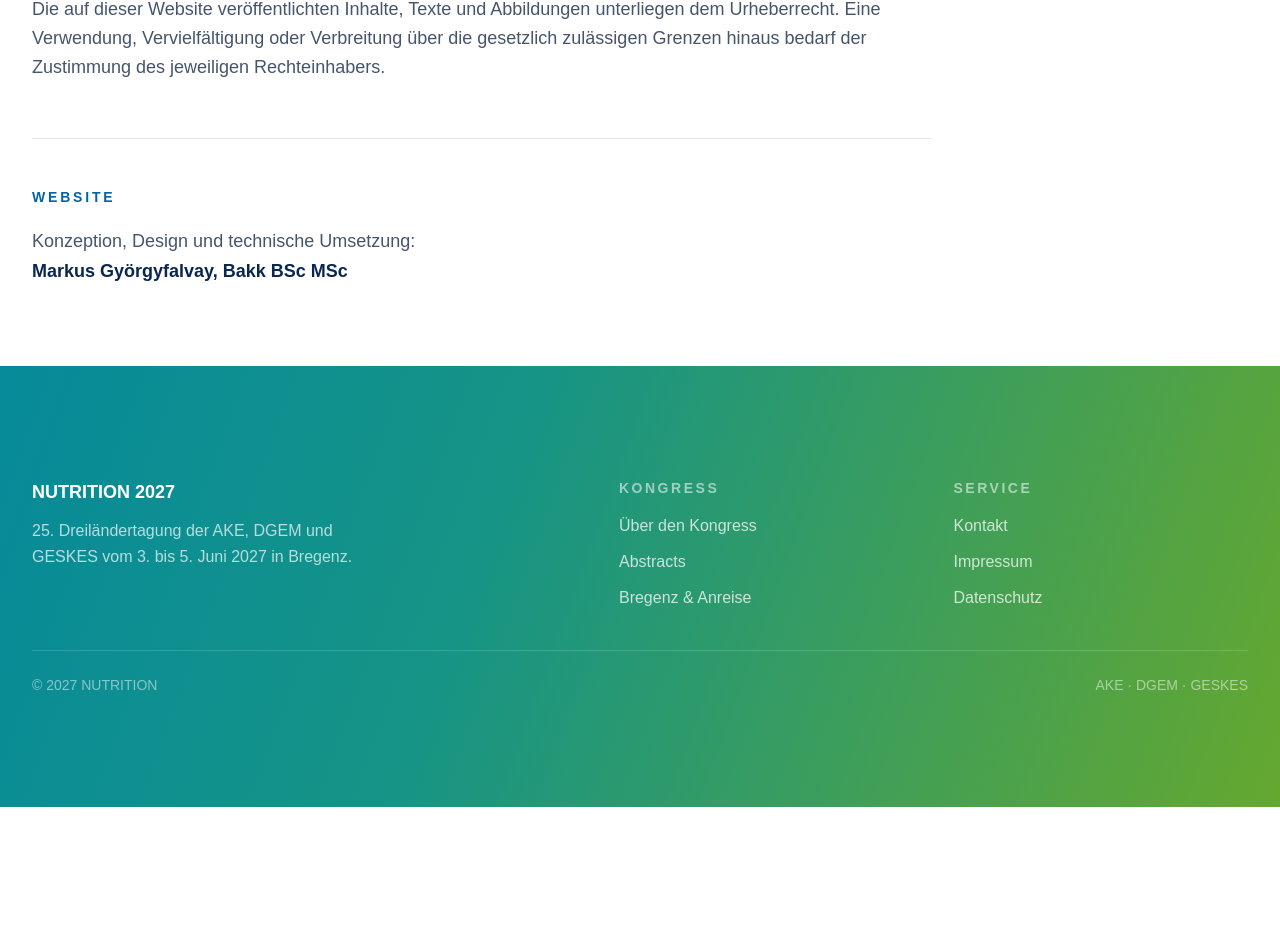
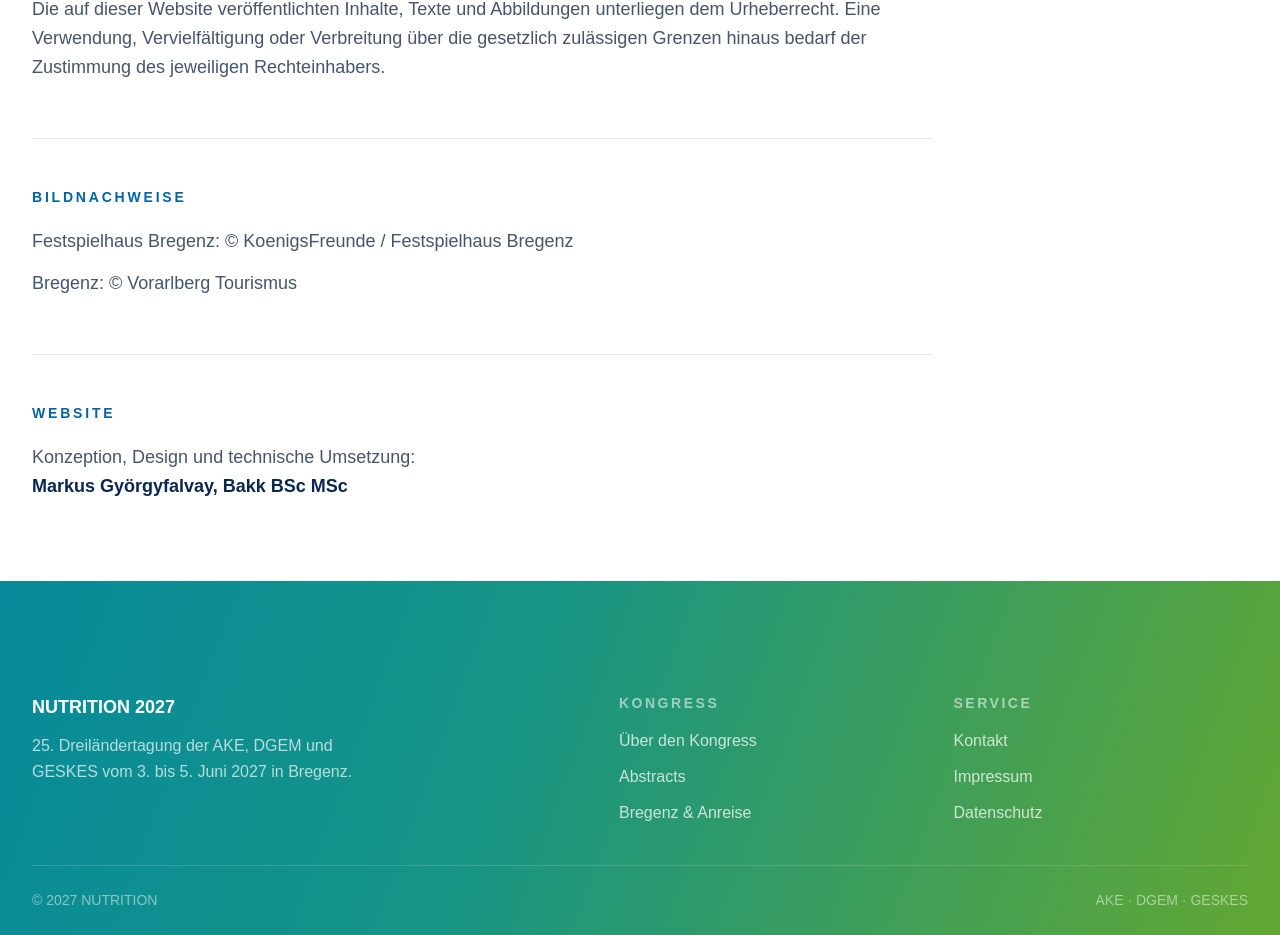
Before and after one commit to Gyoergy-tech/nutrition2027, a Next.js app: page /impressum in a window 1280 px wide. Shown: the part 1630-2565 px from the top of the page. Before the commit the page ends 2437 px from the top, so only its background shows below. Built offline with nearby package versions, Linux system fonts and the light colour scheme.

Commit message:
Add image credits

```diff
--- a/components/ImpressumContent.tsx
+++ b/components/ImpressumContent.tsx
@@ -121,6 +121,23 @@
             </p>
           </div>
 
+          {/* Bildnachweise */}
+          <div className="mt-14 border-t border-slate-200 pt-12">
+            <p className="text-sm font-semibold uppercase tracking-[0.2em] text-[#0064a7]">
+              Bildnachweise
+            </p>
+
+            <div className="mt-5 space-y-3 text-lg leading-relaxed text-slate-600">
+              <p>
+                Festspielhaus Bregenz: © KoenigsFreunde / Festspielhaus Bregenz
+              </p>
+
+              <p>
+                Bregenz: © Vorarlberg Tourismus
+              </p>
+            </div>
+          </div>
+
           {/* Website */}
           <div className="mt-14 border-t border-slate-200 pt-12">
             <p className="text-sm font-semibold uppercase tracking-[0.2em] text-[#0064a7]">
```
